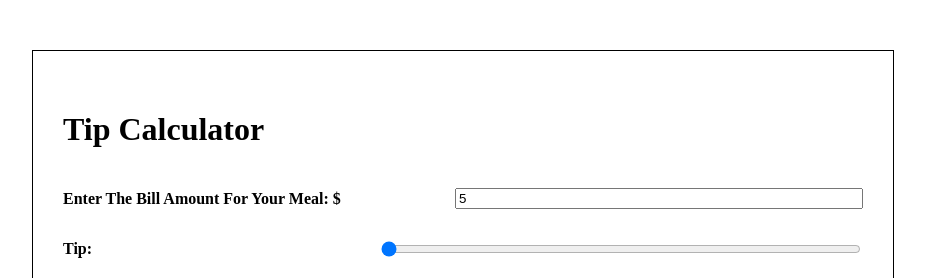
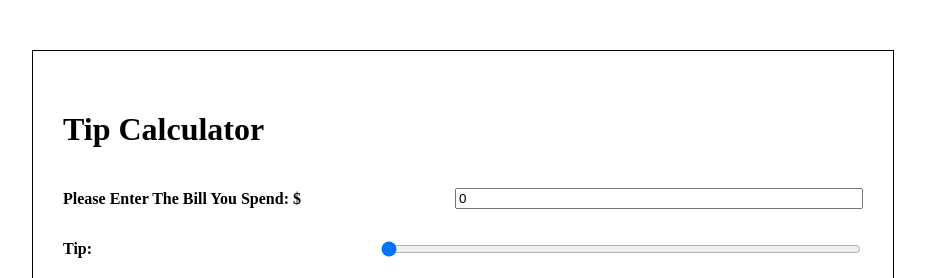
Before and after one commit to Kelsey20/XiaojieLuo_Lab3, a plain HTML site: page index.html in a window 1280 px wide. Shown: the top 278 px of the page, without its empty margins (177-1102 px from the left). Drawn offline with nearby package versions, Linux system fonts and the light colour scheme.

Commit message:
change the label name

```diff
--- a/index.html
+++ b/index.html
@@ -12,8 +12,8 @@
         <h1 class="wrapper__title">Tip Calculator</h1>
         <form class="calculator">
             <div class="calculator__row">
-                <label for="bill">enter the bill amount for your meal: $</label>
-                <input type="text" id="bill" class="calculator__bill" value="5" required/>
+                <label for="bill">Please enter the bill you spend: $</label>
+                <input type="text" id="bill" class="calculator__bill" value="0" required/>
             </div>
             <div class="calculator__row">
                 <label for='range'>Tip:</label>
```
